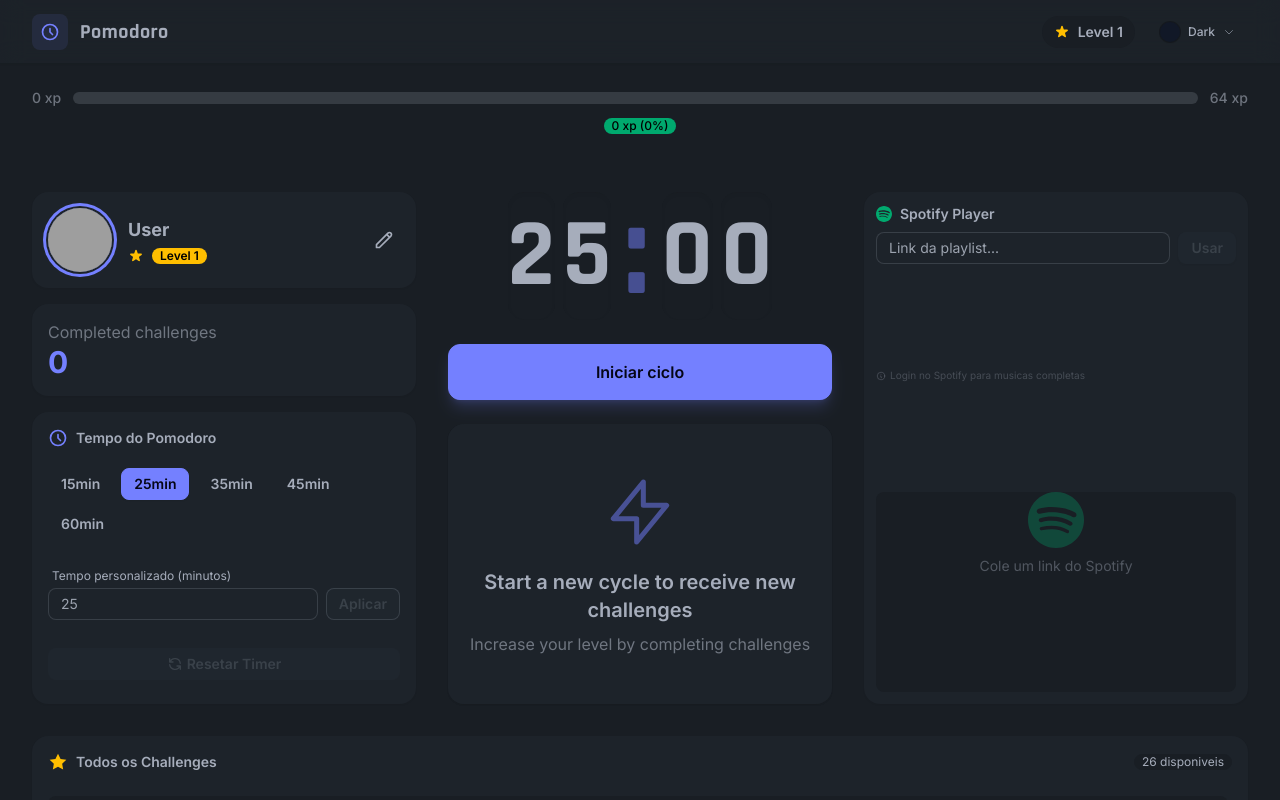
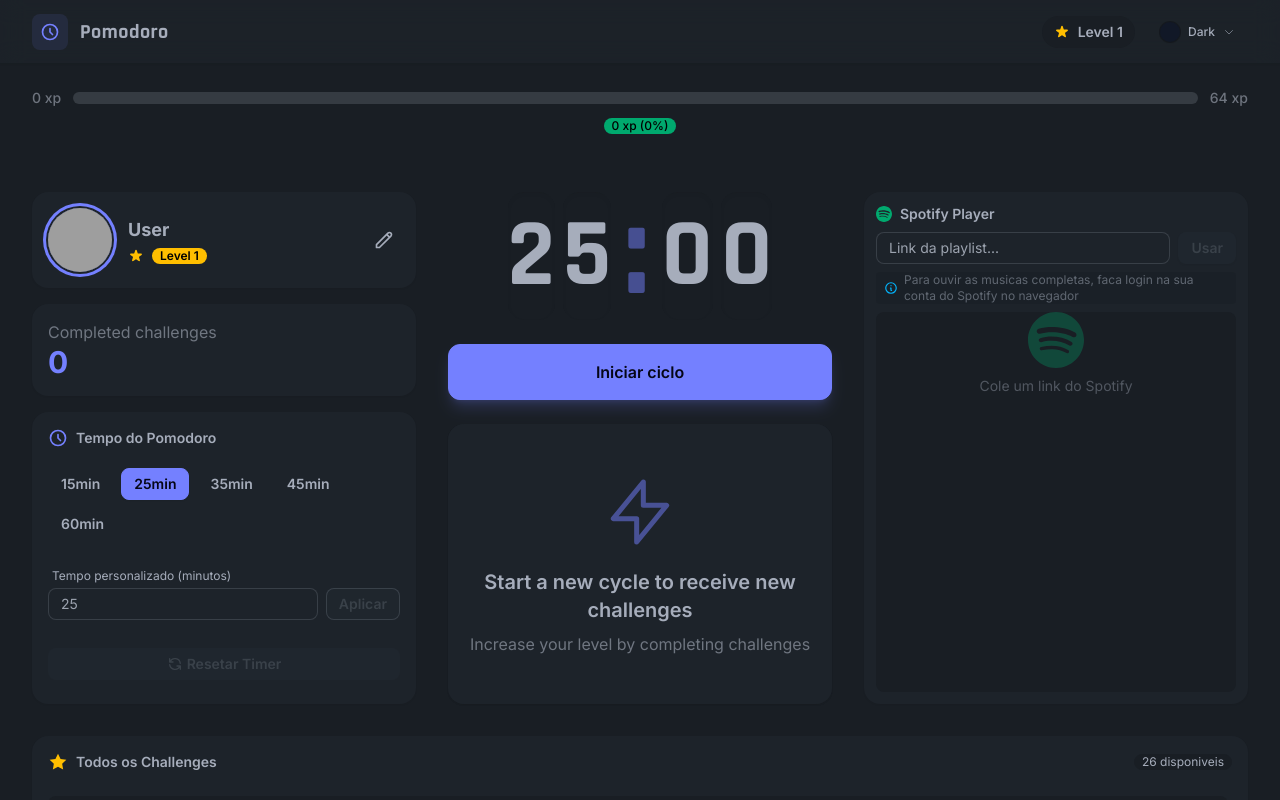
Before and after one commit to Azincourt-tech/pomodoro-nuxt, a Nuxt app: page / in a window 1280 px wide. Shown: the top 800 px of the page. Built offline with nearby package versions, Linux system fonts and the light colour scheme; grey boxes are pictures that could not be loaded.

Commit message:
Fix: Card body sem flex-grow no p, aviso com h-8 e font 12px

```diff
--- a/components/atoms/SpotifyPlayer.vue
+++ b/components/atoms/SpotifyPlayer.vue
@@ -1,6 +1,6 @@
 <template>
   <div class="card bg-base-100 shadow-sm h-full" v-bind="$attrs">
-    <div class="card-body p-3 flex flex-col gap-2">
+    <div class="card-body p-3 flex flex-col gap-2 [&>p]:flex-none">
       <!-- Header compacto -->
       <div class="flex items-center gap-2">
         <svg class="w-4 h-4 text-success" fill="currentColor" viewBox="0 0 24 24">
@@ -29,13 +29,13 @@
         <button class="link link-error" @click="clearUrl">Remover</button>
       </div>
 
-      <!-- Aviso compacto -->
-      <p class="text-base-content/30 text-[10px] flex items-center gap-1 -mt-1">
-        <svg class="w-2.5 h-2.5 flex-shrink-0" fill="none" stroke="currentColor" viewBox="0 0 24 24">
+      <!-- Aviso de login -->
+      <div class="flex items-center gap-1.5 h-8 text-base-content/50 text-xs bg-base-200/50 rounded px-2">
+        <svg class="w-3.5 h-3.5 flex-shrink-0 text-info" fill="none" stroke="currentColor" viewBox="0 0 24 24">
           <path stroke-linecap="round" stroke-linejoin="round" stroke-width="2" d="M13 16h-1v-4h-1m1-4h.01M21 12a9 9 0 11-18 0 9 9 0 0118 0z" />
         </svg>
-        Login no Spotify para musicas completas
-      </p>
+        <span>Para ouvir as musicas completas, faca login na sua conta do Spotify no navegador</span>
+      </div>
 
       <!-- Embed ou Placeholder -->
       <div v-if="embedSrc" class="rounded-lg overflow-hidden flex-1 min-h-0">
```
